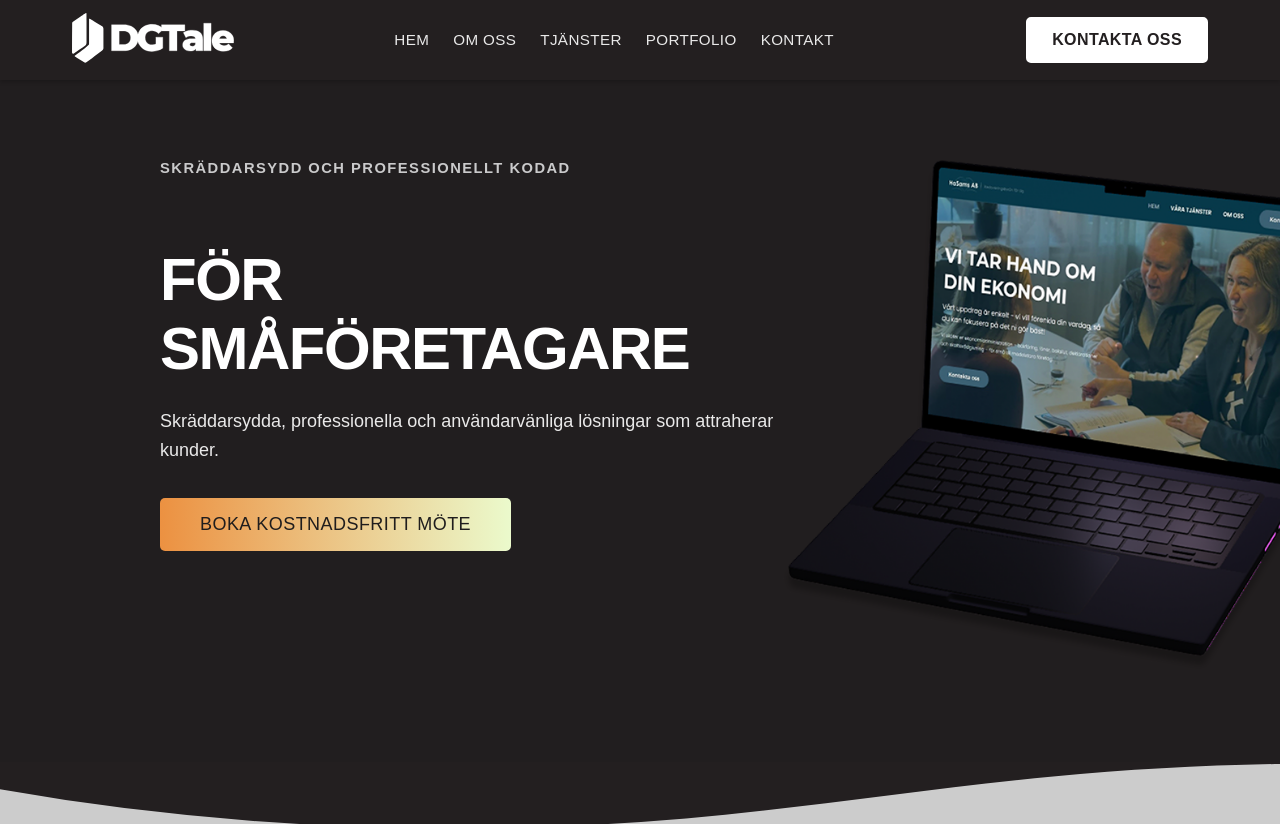
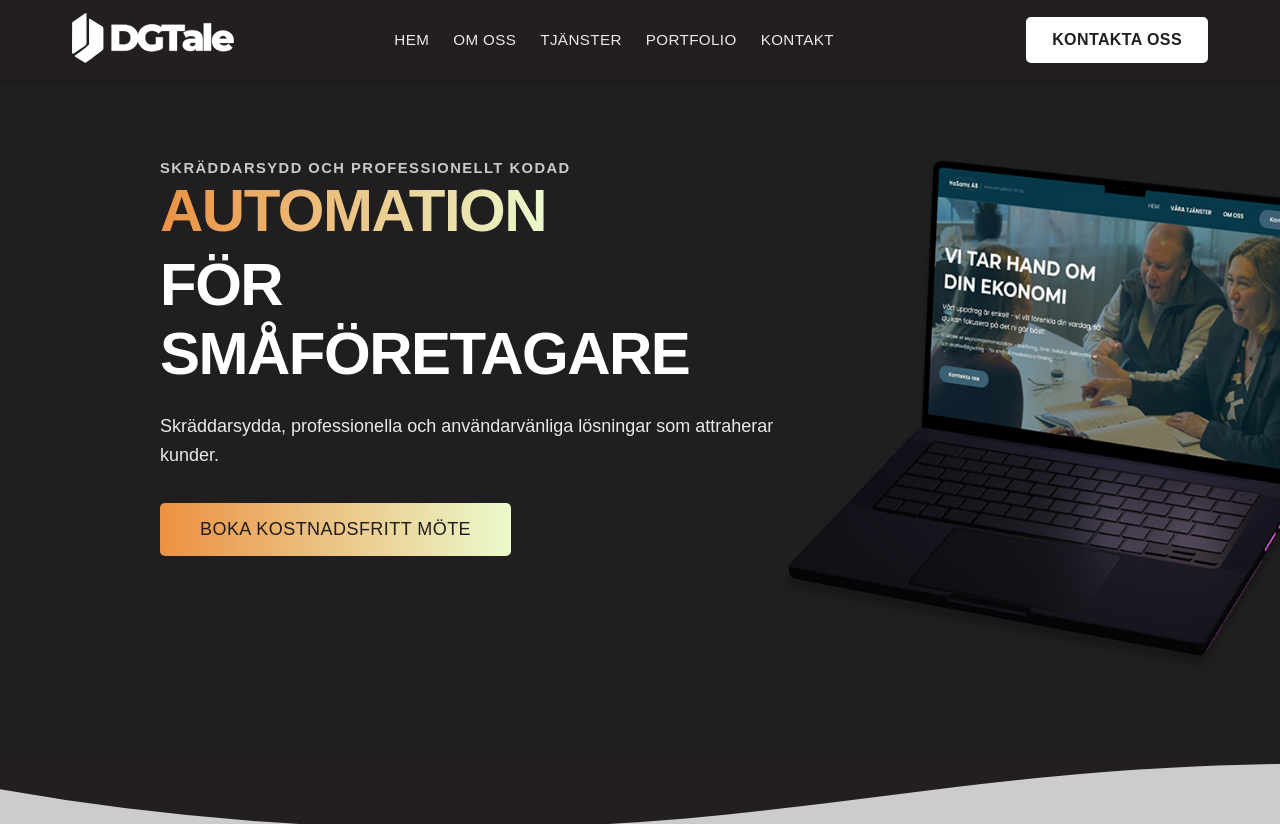
Before and after one commit to dege96/DGTale, a Next.js app: page /App in a window 1280 px wide. Shown: the top 824 px of the page. Built offline with nearby package versions, Linux system fonts and the light colour scheme.

Commit message:
Hero: mjuk crossfade-rotation av nyckelord med GSAP; behåller gradient

```diff
--- a/src/app/styles/Hero.css
+++ b/src/app/styles/Hero.css
@@ -172,11 +172,12 @@
   transform: translateY(-2px);
 }
 
-/* Rotating keyword wrapper to keep layout stable */
+/* Rotating headline keywords */
 .rotating-wrapper {
+  display: inline-block;
   position: relative;
-  display: inline-block;
-  min-width: 12ch; /* reserve space to avoid layout shift */
+  min-width: 14ch; /* reserve width to avoid layout shift */
+  height: 1em;     /* one line height */
 }
 
 .rotating-keyword {
@@ -185,6 +186,14 @@
   top: 0;
   white-space: nowrap;
   will-change: opacity, transform;
+}
+
+/* Ensure gradient text applies consistently */
+.rotating-keyword.text-primary {
+  background-image: var(--primary-gradient);
+  -webkit-background-clip: text;
+  background-clip: text;
+  color: transparent;
 }
 
 /* Responsiva stilar för Hero-sektionen */
--- a/src/components/Hero.js
+++ b/src/components/Hero.js
@@ -21,7 +21,7 @@ const Hero = () => {
     b.textContent = words[(index + 1) % words.length];
 
     gsap.set(a, { opacity: 1, y: 0 });
-    gsap.set(b, { opacity: 0, y: 10 });
+    gsap.set(b, { opacity: 0, y: 12 });
 
     const cycle = () => {
       const current = showingA ? a : b;
@@ -30,8 +30,8 @@ const Hero = () => {
       next.textContent = words[index];
 
       const tl = gsap.timeline();
-      tl.to(current, { y: -10, opacity: 0, duration: 0.5, ease: 'power3.inOut' }, 0)
-        .fromTo(next, { y: 10, opacity: 0 }, { y: 0, opacity: 1, duration: 0.6, ease: 'power3.inOut' }, 0);
+      tl.to(current, { y: -12, opacity: 0, duration: 0.6, ease: 'power3.inOut' }, 0)
+        .fromTo(next, { y: 12, opacity: 0 }, { y: 0, opacity: 1, duration: 0.7, ease: 'power3.inOut' }, 0);
 
       showingA = !showingA;
     };
@@ -46,11 +46,9 @@ const Hero = () => {
           <div className="hero-content">
             <div className="hero-content-text">SKRÄDDARSYDD OCH PROFESSIONELLT KODAD</div>
             <h1>
-              <span className="text-primary">
-                <span className="rotating-wrapper">
-                  <span ref={aRef} className="rotating-keyword">WEBBUTVECKLING</span>
-                  <span ref={bRef} className="rotating-keyword"></span>
-                </span>
+              <span className="rotating-wrapper">
+                <span ref={aRef} className="rotating-keyword text-primary">WEBBUTVECKLING</span>
+                <span ref={bRef} className="rotating-keyword text-primary"></span>
               </span>
               <br /> FÖR SMÅFÖRETAGARE
             </h1>
```
